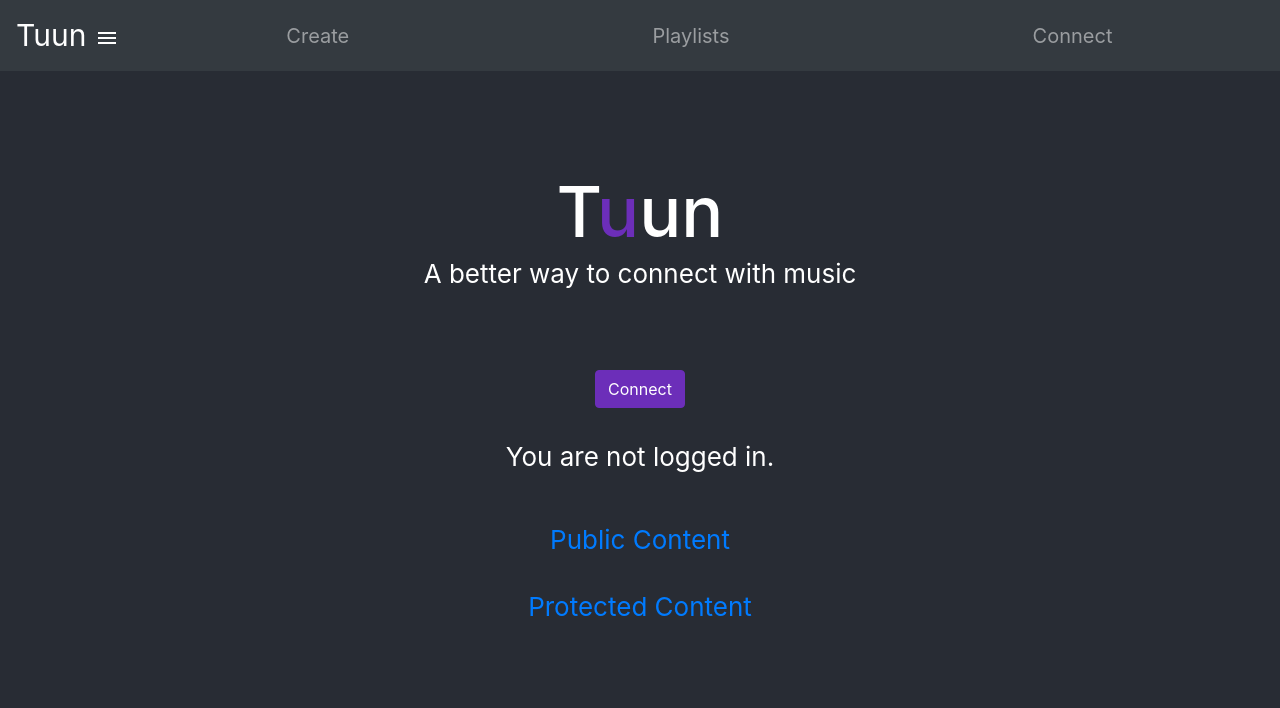
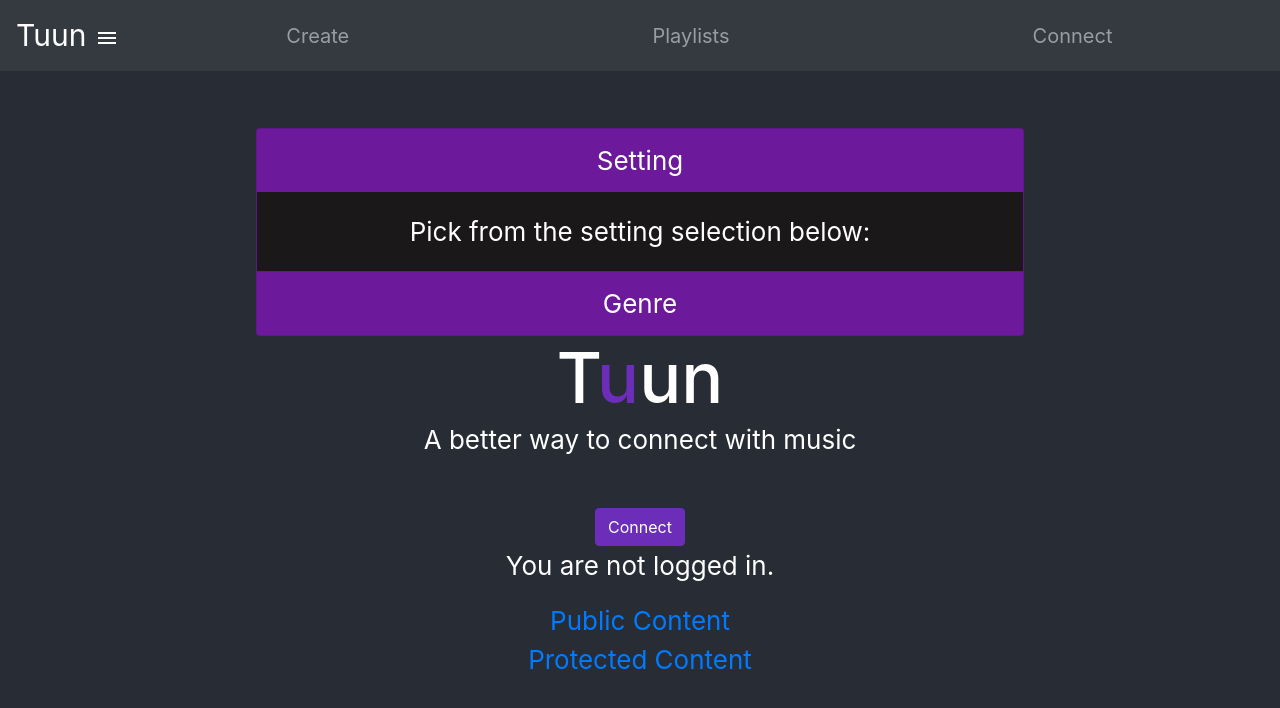
Before and after one commit to mleong25/tuun-ui, a React (Create React App) app: page /create in a window 1280 px wide. Shown: the top 708 px of the page. Built offline with nearby package versions, Linux system fonts and the light colour scheme.

Commit message:
WIP create

```diff
--- a/src/App.js
+++ b/src/App.js
@@ -5,10 +5,14 @@ import {
   Link,
   Redirect,
   withRouter,
+  Switch
 } from 'react-router-dom';
 import Menu from './components/Menu';
 import './App.css';
 import "bootstrap/dist/css/bootstrap.min.css";
+import Create from './components/Create';
+import Playlists from './components/Playlists';
+import Connect from './components/Connect';
 
 import Modal from 'react-bootstrap/Modal'
 import Button from 'react-bootstrap/Button'
@@ -127,6 +131,13 @@ class App extends Component {
       <div className="App">
         <div className="App-foreground">
           <Menu/>
+          <Router>
+            <Switch>
+              <Route path="/create" component={Create}/>
+              <Route path="/playlists" component={Playlists}/>
+              <Route path="/connect" component={Connect}/>
+            </Switch>
+          </Router>
           <span className="Title">
             <h1 className="App-header">
               T<span style={{ color: "#6C2EB9" }}>u</span>un
--- a/src/components/Create.js
+++ b/src/components/Create.js
@@ -1,10 +1,31 @@
 import React, { Component } from "react";
+import Accordion from 'react-bootstrap/Accordion';
+import Card from 'react-bootstrap/Card'
+
+import '../styles/Create.css';
 
 class Create extends Component {
   render() {
     return (
       <div>
-        <p>Create Works!</p>
+        <Accordion className="accordion" defaultActiveKey="0">
+            <Card className="card">
+                <Accordion.Toggle as={Card.Header} eventKey="0">
+                    Setting
+                </Accordion.Toggle>
+                <Accordion.Collapse eventKey="0">
+                <Card.Body className="cardBody">Pick from the setting selection below:</Card.Body>
+                </Accordion.Collapse>
+            </Card>
+            <Card>
+                <Accordion.Toggle as={Card.Header} eventKey="1">
+                    Genre
+                </Accordion.Toggle>
+                <Accordion.Collapse eventKey="1">
+                <Card.Body className="cardBody">Pick from the genre selection below:</Card.Body>
+                </Accordion.Collapse>
+            </Card>
+        </Accordion>
       </div>
     );
   }
--- a/src/components/Menu.js
+++ b/src/components/Menu.js
@@ -1,6 +1,6 @@
 import React, { Component } from 'react';
 import '../styles/Menu.css';
-import { Navbar, Nav } from 'react-bootstrap'
+import { Navbar, Nav,  } from 'react-bootstrap';
 import MenuIcon from "@material-ui/icons/Menu";
 
 class Menu extends Component {
@@ -12,9 +12,9 @@ class Menu extends Component {
             Tuun <MenuIcon></MenuIcon>
           </Navbar.Brand>
           <Nav className="justify-content-center navs" fill>
-            <Nav.Link href="#create">Create</Nav.Link>
-            <Nav.Link href="#playlists">Playlists</Nav.Link>
-            <Nav.Link href="#connect">Connect</Nav.Link>
+            <Nav.Item><Nav.Link href="/create">Create</Nav.Link></Nav.Item>
+            <Nav.Item><Nav.Link href="/playlists">Playlists</Nav.Link></Nav.Item>
+            <Nav.Item><Nav.Link href="/connect">Connect</Nav.Link></Nav.Item>
           </Nav>
         </Navbar>
       </div>
--- /dev/null
+++ b/src/styles/Create.css
@@ -0,0 +1,12 @@
+.card {
+    background-color: #701aa1;
+}
+
+.cardBody {
+    background-color: rgb(26, 24, 24);
+}
+
+.accordion {
+    width: 60%;
+    margin-left: 20%;
+}
```
